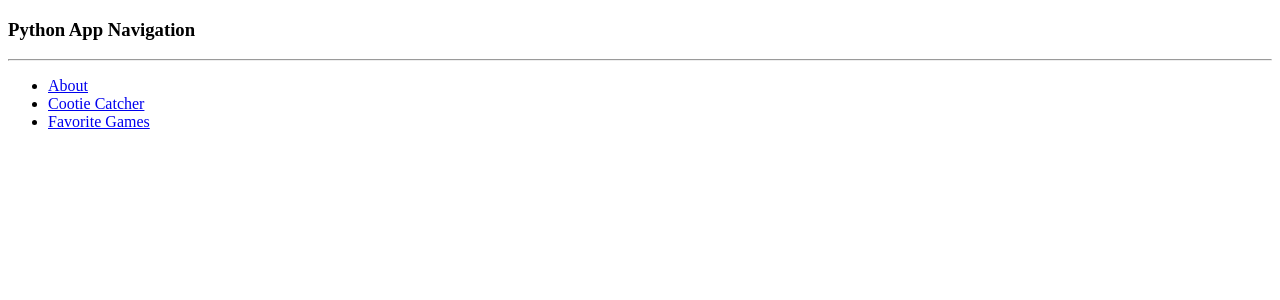
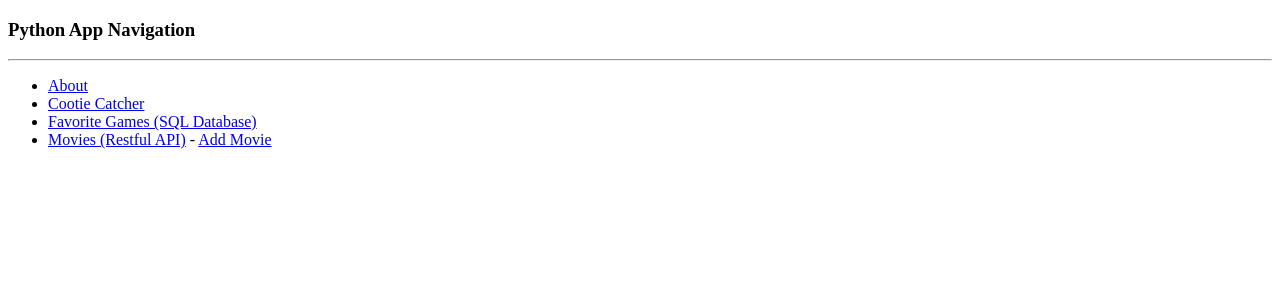
Before and after one commit to mesmith454/Python_MataM, a Flask app: page / in a window 1280 px wide. Shown: the top 300 px of the page. Run offline with Flask 3, Linux system fonts and the light colour scheme.

Commit message:
completed restful api activity

```diff
--- a/python_app/About.py
+++ b/python_app/About.py
@@ -1,11 +1,19 @@
-from flask import Flask, render_template, request, flash, redirect, url_for
+from flask import Flask, render_template, request, flash, redirect, url_for, jsonify
 from flask_sqlalchemy import SQLAlchemy
+import requests
 
 
 app = Flask(__name__)
 app.config['SQLALCHEMY_DATABASE_URI'] = 'sqlite:///games.sqlite3'
 # needed for post function DON'T TAKE IT OUT AGAIN.
 app.config['SECRET_KEY'] = "random string"
+
+movies = [
+    {"title": "Titanic",
+     "year": "1997"},
+    {"title": "O Brother Where Art Thou",
+     "year": "2000"}
+]
 
 db = SQLAlchemy(app)
 class Game(db.Model):
@@ -22,6 +30,7 @@ class Game(db.Model):
         self.genre = genre
         self.rel = rel
         self.summ = summ
+
 
 @app.route('/')
 def default():
@@ -65,10 +74,26 @@ def new():
             return redirect(url_for('show_all'))
     return render_template('new.html')
 
-@app.route('/game/<int:game_id>/')
-def game(game_id):
-    game = Game.query.get_or_404(game_id)
-    return render_template('game.html', game=game)
+@app.route('/game/<int:gid>/')
+def game(gid):
+    this_game = Game.query.get(gid)
+    return render_template('game.html', game = this_game)
+
+# endpoint: get list of movies (GET)
+@app.route('/movies')
+def get_movies():
+    return jsonify(movies)
+
+# endpoint: post new movie to list (POST)
+@app.route('/add_movie', methods=['GET', 'POST'])
+def add_movie():
+    if request.method == 'POST':
+        movie = request.form
+        response_data = {"message": "Succesful Submit", "movie": dict(movie)}
+        movies.append(movie)
+        return jsonify(response_data), 201
+    return render_template('add_movie.html')
+
 
 if __name__ == '__main__':
     with app.app_context():
--- a/python_app/templates/index.html
+++ b/python_app/templates/index.html
@@ -6,7 +6,8 @@
       <ul>
         <li><a href=" {{url_for('about')}}">About</a></li>
         <li><a href=" {{url_for('fortune')}}">Cootie Catcher</a></li>
-        <li><a href=" {{url_for('show_all')}}">Favorite Games</a></li>
+        <li><a href=" {{url_for('show_all')}}">Favorite Games (SQL Database)</a></li>
+        <li><a href=" {{url_for('get_movies')}}">Movies (Restful API)</a> - <a href=" {{url_for('add_movie')}} ">Add Movie</a></li>
       </ul>
    </body>
 </html>
--- a/python_app/templates/show_all.html
+++ b/python_app/templates/show_all.html
@@ -35,7 +35,7 @@
                   <td>{{ game.genre }}</td>
                   <td>{{ game.rel }}</td>
                   <td>{{ game.id}}</td>
-                  <td><a href = "{{url_for('game', game_id=game.id)}}">Details</a></td>
+                  <td><a href = "{{url_for('game', gid=game.id)}}">Details</a></td>
                </tr>
             {% endfor %}
          </tbody>
```
Also changed, not shown: python_app/templates/add_movie.html (added, +22 -0 lines), python_app/templates/game.html (+9 -8 lines), python_app/instance/games.sqlite3.
